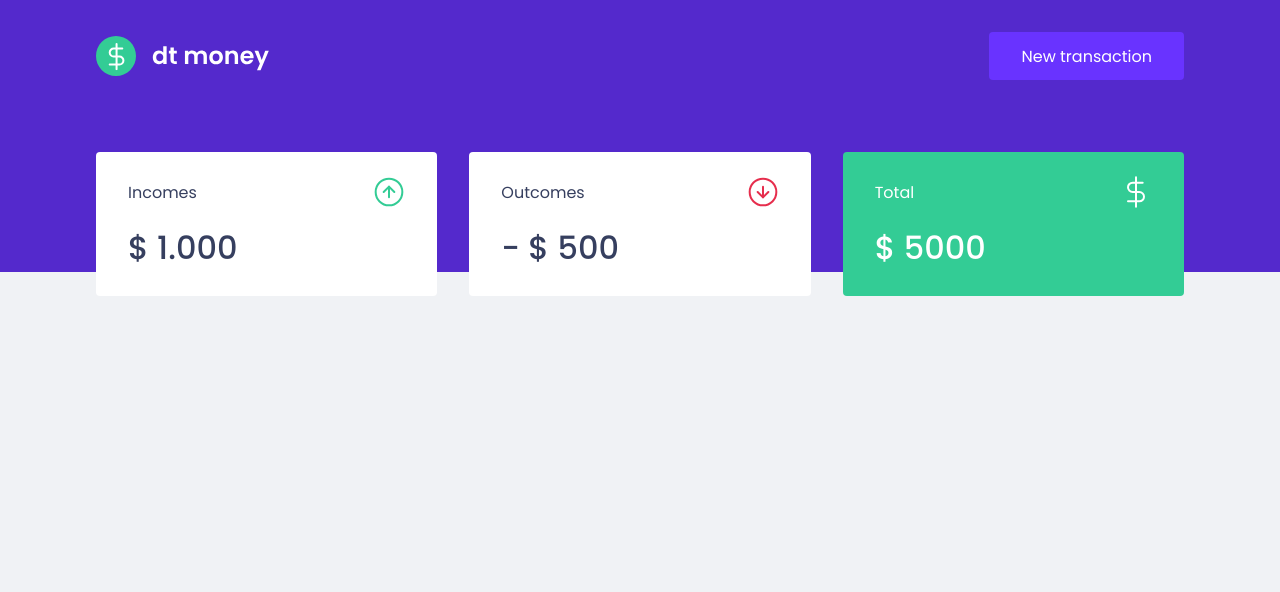
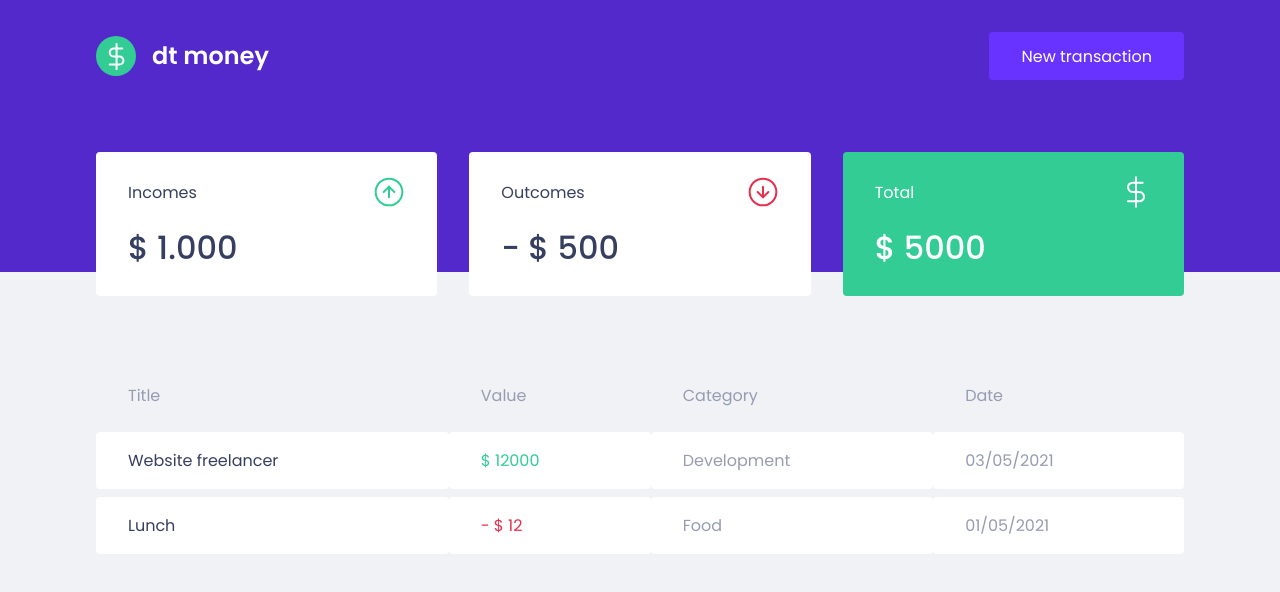
Before and after one commit to jennifertakagi/your-money, a React (Create React App) app: page / in a window 1280 px wide. Shown: the top 592 px of the page. Built offline with nearby package versions, Linux system fonts and the light colour scheme.

Commit message:
feat: add TransactionTable component and style it

```diff
--- /dev/null
+++ b/src/components/TransactionTable/index.tsx
@@ -0,0 +1,33 @@
+import { Container } from './styles';
+
+export function TransactionTable() {
+  return (
+    <Container>
+      <table>
+        <thead>
+          <tr>
+            <th>Title</th>
+            <th>Value</th>
+            <th>Category</th>
+            <th>Date</th>
+          </tr>
+        </thead>
+
+        <tbody>
+          <tr>
+            <td>Website freelancer</td>
+            <td className="deposit">$ 12000</td>
+            <td>Development</td>
+            <td>03/05/2021</td>
+          </tr>
+          <tr>
+            <td>Lunch</td>
+            <td className="withdrawal">- $ 12</td>
+            <td>Food</td>
+            <td>01/05/2021</td>
+          </tr>
+        </tbody>
+      </table>
+    </Container>
+  )
+}
--- /dev/null
+++ b/src/components/TransactionTable/styles.ts
@@ -0,0 +1,38 @@
+import styled from 'styled-components';
+
+export const Container = styled.div`
+  margin-top: 4rem;
+
+  table {
+    width: 100%;
+    border-spacing: 0 0.5rem;
+
+    th {
+      color: var(--text-body);
+      font-weight: 400;
+      padding: 1rem 2rem;
+      text-align: left;
+      line-height: 1.5rem;
+    }
+
+    td {
+      padding: 1rem 2rem;
+      border: 0;
+      background: var(--shape);
+      color: var(--text-body);
+      border-radius: 0.25rem;
+
+      &:first-child {
+        color: var(--text-title);
+      }
+
+      &.deposit {
+        color: var(--secondary);
+      }
+
+      &.withdrawal {
+        color: var(--red);
+      }
+    }
+  }
+`;
--- a/src/pages/Dashboard/index.tsx
+++ b/src/pages/Dashboard/index.tsx
@@ -1,4 +1,5 @@
 import { Summary } from '../../components/Summary';
+import { TransactionTable } from '../../components/TransactionTable';
 
 import { Container } from './styles';
 
@@ -6,6 +7,7 @@
   return (
     <Container>
       <Summary />
+      <TransactionTable />
     </Container>
   );
 }
```
